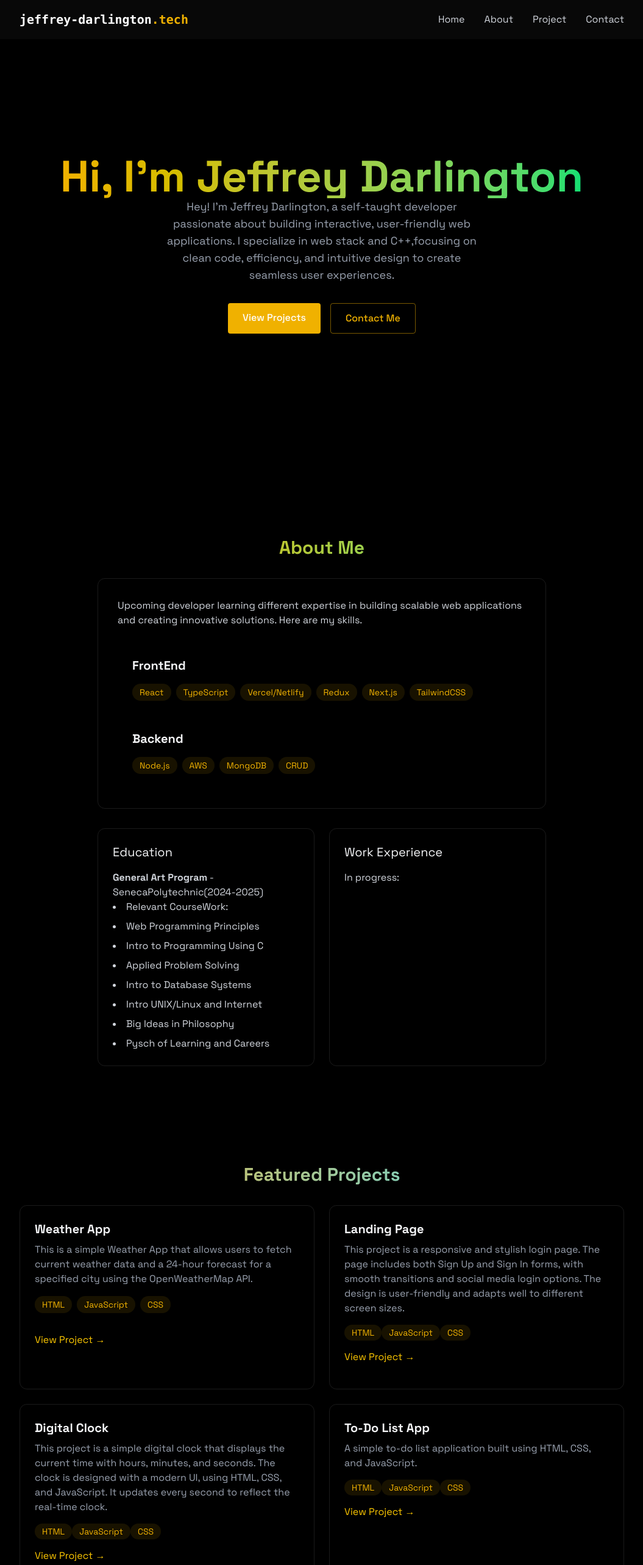
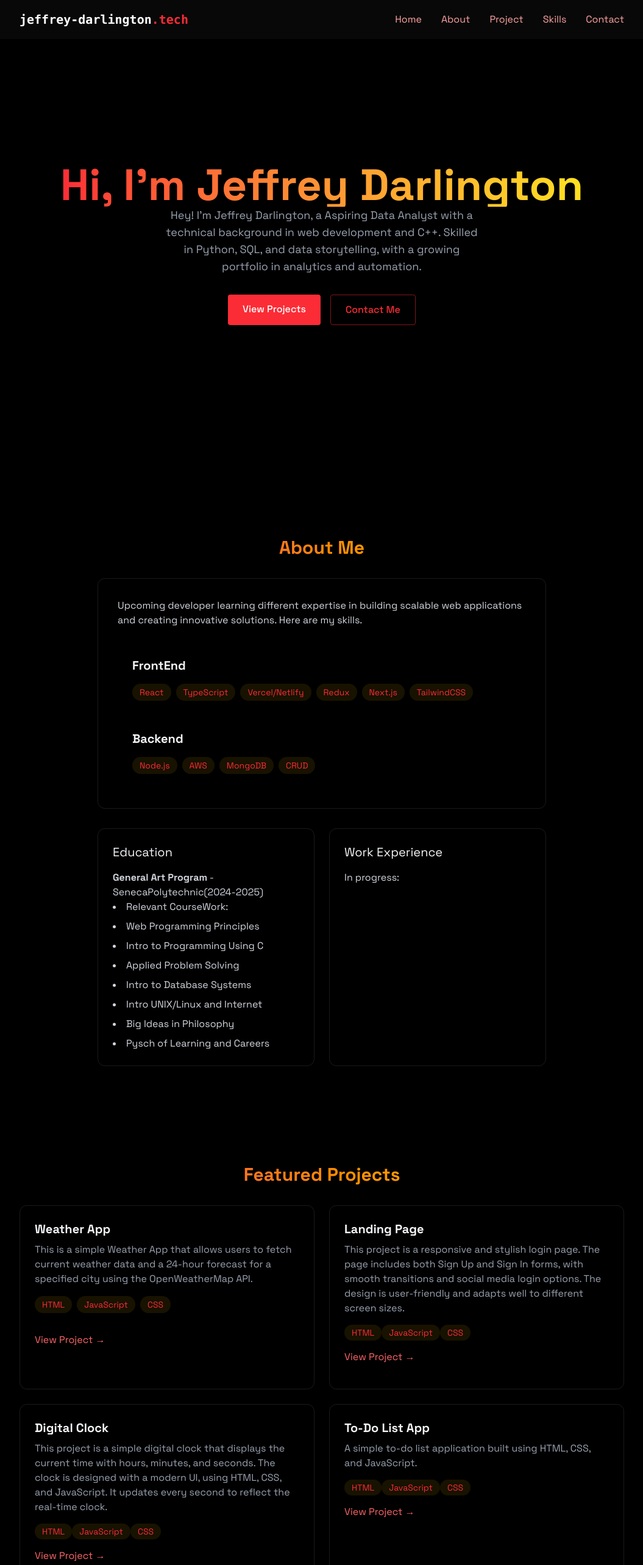
Before and after one commit to jeffreydarlington/jeffreyDarlington-Portofolio, a React (Vite) app: page / in a window 1280 px wide. Shown: the top 2566 px of the page at 61% size, without its empty margins (112-1167 px from the left). Built offline with nearby package versions, Linux system fonts and the light colour scheme; a web font is replaced by a local one.

Commit message:
update portfolio

```diff
--- a/src/App.jsx
+++ b/src/App.jsx
@@ -7,6 +7,7 @@ import { Home } from './components/sections/Home';
 import { About } from './components/sections/About';
 import { Projects } from './components/sections/Projects';
 import { Contact } from './components/sections/Contact';
+import { Skills } from './components/sections/Skills';
 import "./index.css"
 function App() {
   const [isLoaded, setIsLoaded] = useState(false);
@@ -23,6 +24,7 @@ function App() {
             <Home/>
             <About/>
             <Projects/>
+            <Skills/>
             <Contact/>
           </div>
         </>
--- a/src/components/MobileMenu.jsx
+++ b/src/components/MobileMenu.jsx
@@ -48,6 +48,17 @@ export const MobileMenu = ({menuOpen, setMenuOpen}) =>{
                         : "opacity-0 translate-y-5"}`}>
                         Project
                      </a>
+
+                     <a
+                     href="#Skills"
+                     onClick={() => setMenuOpen(false)}
+                     className= {`text-2xl font-semibold text-white my-4 transform transition-transform duration-300
+                        ${menuOpen
+                            ? "opacity-100 translate-y-0"
+                        : "opacity-0 translate-y-5"}`}>
+                        Skills
+                     </a>
+
                      <a
                      href="#contact"
                      onClick={() => setMenuOpen(false)}
--- a/src/components/Navbar.jsx
+++ b/src/components/Navbar.jsx
@@ -11,7 +11,7 @@ export const Navbar = ({menuOpen, setMenuOpen}) =>{
             <div className="flex justify-between items-center h-16 ">
                 <a href="#home" className="font-mono text-xl font-bold text-white">
                     {" "}
-                    jeffrey-darlington<span className="text-yellow-500">.tech</span>
+                    jeffrey-darlington<span className="text-red-500">.tech</span>
                 </a>
 
                 <div className="w-7 h-5 relative cursor-pointer z-40 md:hidden"
@@ -23,23 +23,28 @@ export const Navbar = ({menuOpen, setMenuOpen}) =>{
                 <div className="hidden md:flex items-center space-x-8">
                     <a
                      href="#home"
-                     className="text-gray-300 hove:text-white transition-colors">
+                     className="text-red-300 hove:text-white transition-colors">
                         Home
                      </a>
 
                      <a
                      href="#about"
-                     className="text-gray-300 hove:text-white transition-colors">
+                     className="text-red-300 hove:text-white transition-colors">
                         About
                      </a>
                     <a
                      href="#projects"
-                     className="text-gray-300 hove:text-white transition-colors">
+                     className="text-red-300 hove:text-white transition-colors">
                         Project
                      </a>
                      <a
+                     href="#Skills"
+                     className="text-red-300 hove:text-white transition-colors">
+                        Skills
+                     </a>
+                     <a
                      href="#contact"
-                     className="text-gray-300 hove:text-white transition-colors">
+                     className="text-red-300 hove:text-white transition-colors">
                         Contact
                      </a>
                 </div>
--- a/src/components/sections/About.jsx
+++ b/src/components/sections/About.jsx
@@ -21,7 +21,7 @@ export const About = () => {
     >
         <RevealOnScroll>
         <div className="max-w-3xl mx-auto px-4">
-            <h2 className="text-3xl font-bold mb-8 bg-gradient-to-r from-yellow-500 to-green-400 bg-clip-text text-transparent text-center">
+            <h2 className="text-3xl font-bold mb-8 bg-gradient-to-r from-red-500 to-yellow-400 bg-clip-text text-transparent text-center">
                 {" "}
                 About Me
             </h2>
@@ -39,7 +39,7 @@ export const About = () => {
                             {frontendSkills.map((tech, key) =>(
                                 <span
                                 key={key}
-                                    className="bg-yellow-500/10 text-yellow-500 py-1 px-3 rounded-full text-sm hover:bg-yellow-500/20
+                                    className="bg-yellow-500/10 text-red-500 py-1 px-3 rounded-full text-sm hover:bg-yellow-500/20
                                                     hover:shadow-[0_2px_8px_rgba(59,130,2256,0.2)] transition
                                 "
                                 >
@@ -56,7 +56,7 @@ export const About = () => {
                             {backendSkills.map((tech, key) =>(
                                 <span
                                 key={key}
-                                    className="bg-yellow-500/10 text-yellow-500 py-1 px-3 rounded-full text-sm hover:bg-yellow-500/20
+                                    className="bg-yellow-500/10 text-red-500 py-1 px-3 rounded-full text-sm hover:bg-yellow-500/20
                                                     hover:shadow-[0_2px_8px_rgba(59,130,246,0.2)] transition
                                 "
                                 >
--- a/src/components/sections/Home.jsx
+++ b/src/components/sections/Home.jsx
@@ -6,25 +6,24 @@ export const Home = () =>{
         >
             <RevealOnScroll>
             <div className="text-center z-10 px-4">
-                <h1 className="text-5xl md:text-7xl font-bold mb6 bg-gradient-to-r from-yellow-500 to-green-400 bg-clip-text text-transparent leading-right"
+                <h1 className="text-5xl md:text-7xl font-bold mb6 bg-gradient-to-r from-red-500 to-yellow-300 bg-clip-text text-transparent leading-right"
                 >Hi, I'm Jeffrey Darlington
                 </h1>
 
                 <p className="text-gray-400 text-lg mb-8 max-w-lg mx-auto">
-                Hey! I'm Jeffrey Darlington, a self-taught developer passionate about building interactive, user-friendly web applications.
-                 I specialize in web stack and C++,focusing on clean code, efficiency,
-                 and intuitive design to create seamless user experiences.
+                Hey! I'm Jeffrey Darlington, a Aspiring Data Analyst with a technical background in web development and C++.
+                 Skilled in Python, SQL, and data storytelling, with a growing portfolio in analytics and automation.
                 </p>
                 <div className="flex justify-center space-x-4">
                     <a href="#projects"
-                    className="bg-yellow-500 text-white py-3 px-6 rounded font-medium transition relative overflow-hidden hover:-translate-y-0.5 hover:shadow-[0_0_15px_rgba(59, 130, 246, 0.4)]"
+                    className="bg-red-500 text-white py-3 px-6 rounded font-medium transition relative overflow-hidden hover:-translate-y-0.5 hover:shadow-[0_0_15px_rgba(59, 130, 246, 0.4)]"
                     >
                         View Projects
                     </a>
 
                     <a href="#contact"
-                    className="border border-yellow-500/50 text-yellow-500 py-3 px-6 rounded font-medium transition-all duration-200
-                     hover:-translate-y-0.5 hover:shadow-[0_0_15px_rgba(59, 130, 246, 0.2)] hover:bg-yellow-500/10"
+                    className="border border-red-500/50 text-red-500 py-3 px-6 rounded font-medium transition-all duration-200
+                     hover:-translate-y-0.5 hover:shadow-[0_0_15px_rgba(59, 130, 246, 0.2)] hover:bg-red-500/10"
                      >
                         Contact Me
                     </a>
--- a/src/components/sections/Projects.jsx
+++ b/src/components/sections/Projects.jsx
@@ -5,7 +5,7 @@ export const Projects = () =>{
     <section id="projects" className="min-h-screen flex item-center justify-center py-20">
         <RevealOnScroll>
         <div className="max-w-5xl mx-auto px-4">
-            <h2 className="text-3xl font-bold mb-8 bg-gradient-to-r from-yellow-500 to-cyan-400 bg-clip-text text-transparent text-center">
+            <h2 className="text-3xl font-bold mb-8 bg-gradient-to-r from-red-500 to-yellow-400 bg-clip-text text-transparent text-center">
                 Featured Projects
             </h2>
             <div className="grid grid-cols-1 md:grid-cols-2 gap-6">
@@ -18,7 +18,7 @@ export const Projects = () =>{
                         {["HTML","JavaScript","CSS"].map((tech, key)=>(
                             <span
                             key={key}
-                                className="bg-yellow-500/10 text-yellow-500 py-1 px-3 rounded-full text-sm hover:bg-yellow-500/20
+                                className="bg-yellow-500/10 text-red-500 py-1 px-3 rounded-full text-sm hover:bg-yellow-500/20
                                                 hover:shadow-[0_2px_8px_rgba(59,130,246,0.1)] transition-all
                             "
                             >
@@ -29,7 +29,7 @@ export const Projects = () =>{
 
                     <div className="flex justify-between items-center">
                         <a href="https://github.com/jeffreydarlington/WeatherApp"
-                        className="text-yellow-400 hover:text-yellow-300 transition-colors my-4"
+                        className="text-red-400 hover:text-yellow-300 transition-colors my-4"
                         >View Project → {""}</a>
                     </div>
                 </div>
@@ -42,7 +42,7 @@ export const Projects = () =>{
                         {["HTML","JavaScript","CSS"].map((tech, key)=>(
                             <span
                             key={key}
-                                className="bg-yellow-500/10 text-yellow-500 py-1 px-3 rounded-full text-sm hover:bg-yellow-500/20
+                                className="bg-yellow-500/10 text-red-500 py-1 px-3 rounded-full text-sm hover:bg-yellow-500/20
                                                 hover:shadow-[0_2px_8px_rgba(59,130,246,0.1)] transition-all
                             "
                             >
@@ -53,7 +53,7 @@ export const Projects = () =>{
 
                     <div className="flex justify-between items-center">
                         <a href="https://github.com/jeffreydarlington/Landing_Pages"
-                        className="text-yellow-400 hover:text-yellow-300 transition-colors my-4"
+                        className="text-red-400 hover:text-yellow-300 transition-colors my-4"
                         >View Project → {""}</a>
                     </div>
                 </div>
@@ -66,7 +66,7 @@ export const Projects = () =>{
                         {["HTML","JavaScript","CSS"].map((tech, key)=>(
                             <span
                             key={key}
-                                className="bg-yellow-500/10 text-yellow-500 py-1 px-3 rounded-full text-sm hover:bg-yellow-500/20
+                                className="bg-yellow-500/10 text-red-500 py-1 px-3 rounded-full text-sm hover:bg-yellow-500/20
                                                 hover:shadow-[0_2px_8px_rgba(59,130,246,0.1)] transition-all
                             "
                             >
@@ -77,7 +77,7 @@ export const Projects = () =>{
 
                     <div className="flex justify-between items-center">
                         <a href="https://github.com/jeffreydarlington/DigitalClock"
-                        className="text-yellow-400 hover:text-yellow-300 transition-colors my-4"
+                        className="text-red-400 hover:text-yellow-300 transition-colors my-4"
                         >View Project → {""}</a>
                     </div>
                 </div>
@@ -90,7 +90,7 @@ export const Projects = () =>{
                         {["HTML","JavaScript","CSS"].map((tech, key)=>(
                             <span
                             key={key}
-                                className="bg-yellow-500/10 text-yellow-500 py-1 px-3 rounded-full text-sm hover:bg-yellow-500/20
+                                className="bg-yellow-500/10 text-red-500 py-1 px-3 rounded-full text-sm hover:bg-yellow-500/20
                                                 hover:shadow-[0_2px_8px_rgba(59,130,246,0.1)] transition-all
                             "
                             >
@@ -101,7 +101,7 @@ export const Projects = () =>{
 
                     <div className="flex justify-between items-center">
                         <a href="https://github.com/jeffreydarlington/To-Do-List-App"
-                        className="text-yellow-400 hover:text-yellow-300 transition-colors my-4"
+                        className="text-red-400 hover:text-yellow-300 transition-colors my-4"
                         >View Project → {""}</a>
                     </div>
                 </div>
@@ -115,7 +115,7 @@ export const Projects = () =>{
                         {["HTML","JavaScript","CSS"].map((tech, key)=>(
                             <span
                             key={key}
-                                className="bg-yellow-500/10 text-yellow-500 py-1 px-3 rounded-full text-sm hover:bg-yellow-500/20
+                                className="bg-yellow-500/10 text-red-500 py-1 px-3 rounded-full text-sm hover:bg-yellow-500/20
                                                 hover:shadow-[0_2px_8px_rgba(59,130,246,0.1)] transition-all
                             "
                             >
@@ -126,7 +126,7 @@ export const Projects = () =>{
 
                     <div className="flex justify-between items-center">
                         <a href="https://github.com/jeffreydarlington/ThemeSwitcher"
-                        className="text-yellow-400 hover:text-yellow-300 transition-colors my-4"
+                        className="text-red-400 hover:text-yellow-300 transition-colors my-4"
                         >View Project → {""}</a>
                     </div>
                 </div>
@@ -139,7 +139,7 @@ export const Projects = () =>{
                         {["C++","STL","Regex","ctime","cstring"].map((tech, key)=>(
                             <span
                             key={key}
-                                className="bg-yellow-500/10 text-yellow-500 py-1 px-3 rounded-full text-sm hover:bg-yellow-500/20
+                                className="bg-yellow-500/10 text-red-500 py-1 px-3 rounded-full text-sm hover:bg-yellow-500/20
                                                 hover:shadow-[0_2px_8px_rgba(59,130,246,0.1)] transition-all
                             "
                             >
@@ -150,7 +150,7 @@ export const Projects = () =>{
 
                     <div className="flex justify-between items-center">
                         <a href="https://github.com/jeffreydarlington/SimpleBanckAccountSystem"
-                        className="text-yellow-400 hover:text-yellow-300 transition-colors my-4"
+                        className="text-red-400 hover:text-yellow-300 transition-colors my-4"
                         >View Project → {""}</a>
                     </div>
                 </div>
@@ -163,7 +163,7 @@ export const Projects = () =>{
                         {["C++"].map((tech, key)=>(
                             <span
                             key={key}
-                                className="bg-yellow-500/10 text-yellow-500 py-1 px-3 rounded-full text-sm hover:bg-yellow-500/20
+                                className="bg-yellow-500/10 text-red-500 py-1 px-3 rounded-full text-sm hover:bg-yellow-500/20
                                                 hover:shadow-[0_2px_8px_rgba(59,130,246,0.1)] transition-all
                             "
                             >
@@ -174,7 +174,7 @@ export const Projects = () =>{
 
                     <div className="flex justify-between items-center">
                         <a href="https://github.com/jeffreydarlington/CPU_Simulator"
-                        className="text-yellow-400 hover:text-yellow-300 transition-colors my-4"
+                        className="text-red-400 hover:text-yellow-300 transition-colors my-4"
                         >View Project → {""}</a>
                     </div>
                 </div>
--- /dev/null
+++ b/src/components/sections/Skills.jsx
@@ -0,0 +1,101 @@
+import { RevealOnScroll } from "../RevealOnScroll"
+
+export const Skills = () => {
+  return (
+    <section id="Skills" className="min-h-screen flex items-center justify-center py-20">
+      <RevealOnScroll>
+        <div className="max-w-5xl mx-auto px-4">
+          <h2 className="text-3xl font-bold mb-8 bg-gradient-to-r from-red-500 to-yellow-300  bg-clip-text text-transparent text-center">
+            Skills
+          </h2>
+
+          <div className="grid grid-cols-1 md:grid-cols-2 gap-6">
+
+            {/* Data & Analytics */}
+            <div className="p-6 rounded-xl border border-white/10 hover:-translate-y-1 hover:border-yellow-500/30 hover:shadow-[0_2px_8px_rgba(59,130,246,0.2)] transition">
+              <h3 className="text-xl font-bold mb-2">Data & Analytics</h3>
+              <div className="flex flex-wrap gap-2">
+                {[
+                  "Python (Pandas, NumPy)",
+                  "SQL",
+                  "Excel",
+                  "Power BI / Tableau",
+                  "APIs",
+                  "Data Cleaning",
+                  "Visualization"
+                ].map((skill, key) => (
+                  <span
+                    key={key}
+                    className="bg-yellow-500/10 text-red-500 py-1 px-3 rounded-full text-sm hover:bg-yellow-500/20 hover:shadow-[0_2px_8px_rgba(59,130,246,0.1)] transition-all"
+                  >
+                    {skill}
+                  </span>
+                ))}
+              </div>
+            </div>
+
+            {/* Frontend */}
+            <div className="p-6 rounded-xl border border-white/10 hover:-translate-y-1 hover:border-yellow-500/30 hover:shadow-[0_2px_8px_rgba(59,130,246,0.2)] transition">
+              <h3 className="text-xl font-bold mb-2">Frontend</h3>
+              <div className="flex flex-wrap gap-2">
+                {[
+                  "React",
+                  "TypeScript",
+                  "TailwindCSS",
+                  "Next.js",
+                  "Redux",
+                ].map((skill, key) => (
+                  <span
+                    key={key}
+                    className="bg-yellow-500/10 text-red-500 py-1 px-3 rounded-full text-sm hover:bg-yellow-500/20 hover:shadow-[0_2px_8px_rgba(59,130,246,0.1)] transition-all"
+                  >
+                    {skill}
+                  </span>
+                ))}
+              </div>
+            </div>
+
+            {/* Backend */}
+            <div className="p-6 rounded-xl border border-white/10 hover:-translate-y-1 hover:border-yellow-500/30 hover:shadow-[0_2px_8px_rgba(59,130,246,0.2)] transition">
+              <h3 className="text-xl font-bold mb-2">Backend</h3>
+              <div className="flex flex-wrap gap-2">
+                {[
+                  "Node.js",
+                  "MongoDB",
+                ].map((skill, key) => (
+                  <span
+                    key={key}
+                    className="bg-yellow-500/10 text-red-500 py-1 px-3 rounded-full text-sm hover:bg-yellow-500/20 hover:shadow-[0_2px_8px_rgba(59,130,246,0.1)] transition-all"
+                  >
+                    {skill}
+                  </span>
+                ))}
+              </div>
+            </div>
+
+            {/* Other / Programming Foundations */}
+            <div className="p-6 rounded-xl border border-white/10 hover:-translate-y-1 hover:border-yellow-500/30 hover:shadow-[0_2px_8px_rgba(59,130,246,0.2)] transition">
+              <h3 className="text-xl font-bold mb-2">Programming Foundations</h3>
+              <div className="flex flex-wrap gap-2">
+                {[
+                  "C++",
+                  "OOP",
+                  "Version Control (Git/GitHub)",
+                  "Problem Solving",
+                ].map((skill, key) => (
+                  <span
+                    key={key}
+                    className="bg-yellow-500/10 text-red-500 py-1 px-3 rounded-full text-sm hover:bg-yellow-500/20 hover:shadow-[0_2px_8px_rgba(59,130,246,0.1)] transition-all"
+                  >
+                    {skill}
+                  </span>
+                ))}
+              </div>
+            </div>
+
+          </div>
+        </div>
+      </RevealOnScroll>
+    </section>
+  )
+}
```
Also changed, not shown: src/components/sections/Contact.jsx (+4 -4 lines).
